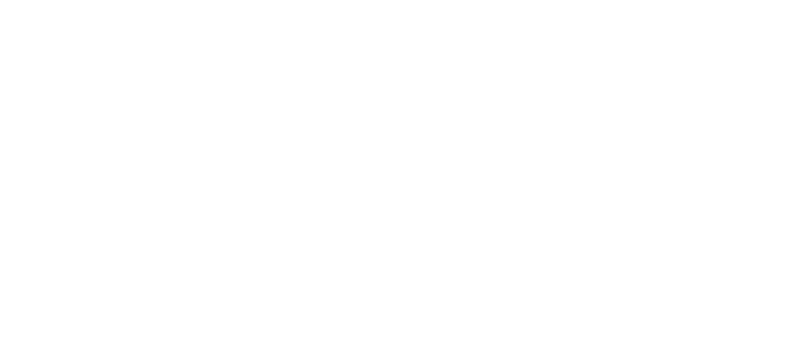
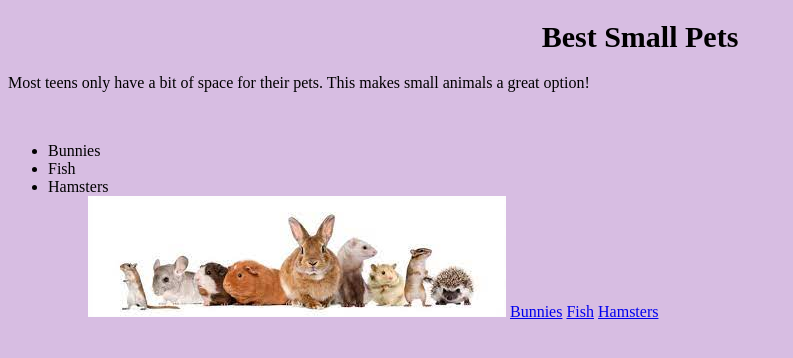
Before and after one commit to LilaD21/Lila-practice, a plain HTML site: page index.html in a window 1280 px wide. Shown: the whole page, without its empty margins (0-793 px from the left). Drawn offline with Linux system fonts and the light colour scheme.

Commit message:
Add files via upload

```diff
--- a/index.html
+++ b/index.html
@@ -1,6 +1,31 @@
-<!DOCTYPE html>
+<!doctype html>
 
 <html>
+<head>
+	<link href="style.css" type="text/css" rel="stylesheet"/>
+<title>Best Pets for Teens</title>
+</head>
+<body>
+<h1> Best Small Pets</h1>
+<p> Most teens only have a bit of space for their pets. This makes small animals a great option! </p>
+<br>
+<ul>
+<li>Bunnies </li>
+ <li>Fish</li>
+<li> Hamsters </li>
+ <ul>
+<img src= "download-2.jpg"alt="group of pets"/>
+<a href="Bunnies.html">Bunnies</a>
+<a href= "Fish.html"> Fish</a>
+<a href= "Hamsters.html">Hamsters</a>
+</body>
+
+
+
+
+
+
+
 
 
 
```
